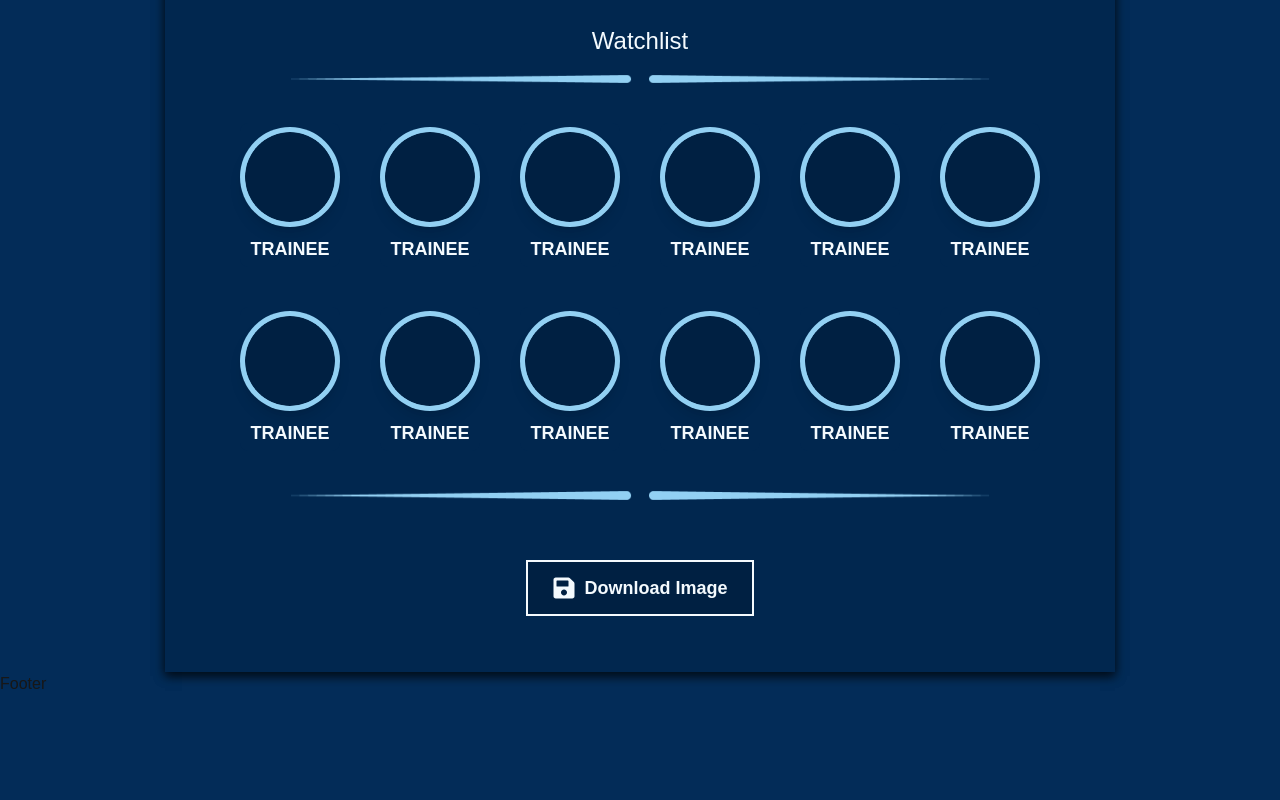
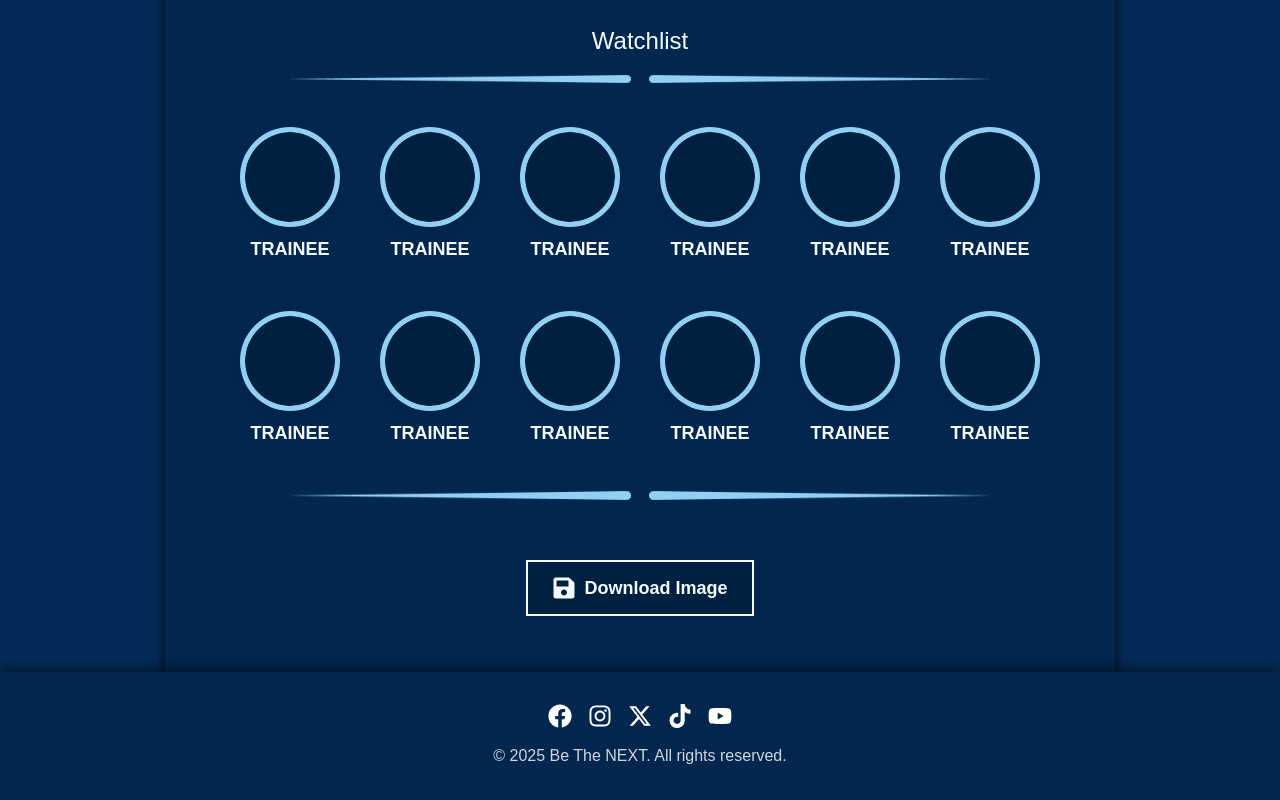
Before and after one commit to dadalman/btn-bias-list, a Next.js app: page / in a window 1280 px wide. Shown: the part 900-1700 px from the top of the page. Before the commit the page ends 1596 px from the top, so only its background shows below. Built offline with nearby package versions, Linux system fonts and the light colour scheme.

Commit message:
Footer layout

```diff
--- a/app/layout.tsx
+++ b/app/layout.tsx
@@ -27,11 +27,12 @@ export default function RootLayout({
   return (
     <html lang="en">
       <body
-        className={`${geistSans.variable} ${geistMono.variable} antialiased`}
+        className={`${geistSans.variable} ${geistMono.variable} antialiased flex flex-col min-h-screen`}
       >
         <Navbar />
-        {children}
-        <Footer />
+        <main className="flex-grow">{children}</main>{" "}
+        {/* Content fills available space */}
+        <Footer /> {/* Move footer here */}
       </body>
     </html>
   );
--- a/app/page.tsx
+++ b/app/page.tsx
@@ -3,6 +3,7 @@ import Navbar from "@/components/Navbar";
 import BiasList from "@/components/BiasList";
 import Watchlist from "@/components/Watchlist";
 import { FaSave } from "react-icons/fa";
+import Footer from "@/components/Footer";
 
 export default function Home() {
   return (
--- a/components/Footer.tsx
+++ b/components/Footer.tsx
@@ -1,5 +1,51 @@
+import { FaFacebook, FaInstagram, FaTiktok, FaYoutube } from "react-icons/fa";
+import { FaXTwitter } from "react-icons/fa6";
+
 const Footer = () => {
-  return <div>Footer</div>;
+  return (
+    <footer className="w-full bg-[#01274F] text-white py-6 md:py-8 px-6 md:px-12 flex flex-col items-center justify-center shadow-[0px_-4px_10px_rgba(0,0,0,0.5)]">
+      <div className="flex space-x-2 md:space-x-4 mb-4">
+        <a
+          href="https://www.facebook.com/BTN9DOFC"
+          target="_blank"
+          rel="noopener noreferrer"
+        >
+          <FaFacebook className="cursor-pointer hover:text-gray-300 text-2xl" />
+        </a>
+        <a
+          href="https://www.instagram.com/bethenext_ofc/"
+          target="_blank"
+          rel="noopener noreferrer"
+        >
+          <FaInstagram className="cursor-pointer hover:text-gray-300 text-2xl" />
+        </a>
+        <a
+          href="https://x.com/BeTheNext_OFC"
+          target="_blank"
+          rel="noopener noreferrer"
+        >
+          <FaXTwitter className="cursor-pointer hover:text-gray-300 text-2xl" />
+        </a>
+        <a
+          href="https://www.tiktok.com/@bethenext_ofc"
+          target="_blank"
+          rel="noopener noreferrer"
+        >
+          <FaTiktok className="cursor-pointer hover:text-gray-300 text-2xl" />
+        </a>
+        <a
+          href="https://www.youtube.com/@BeTheNextOFC"
+          target="_blank"
+          rel="noopener noreferrer"
+        >
+          <FaYoutube className="cursor-pointer hover:text-gray-300 text-2xl" />
+        </a>
+      </div>
+      <p className="text-sm md:text-base text-gray-300">
+        &copy; 2025 Be The NEXT. All rights reserved.
+      </p>
+    </footer>
+  );
 };
 
 export default Footer;
```
